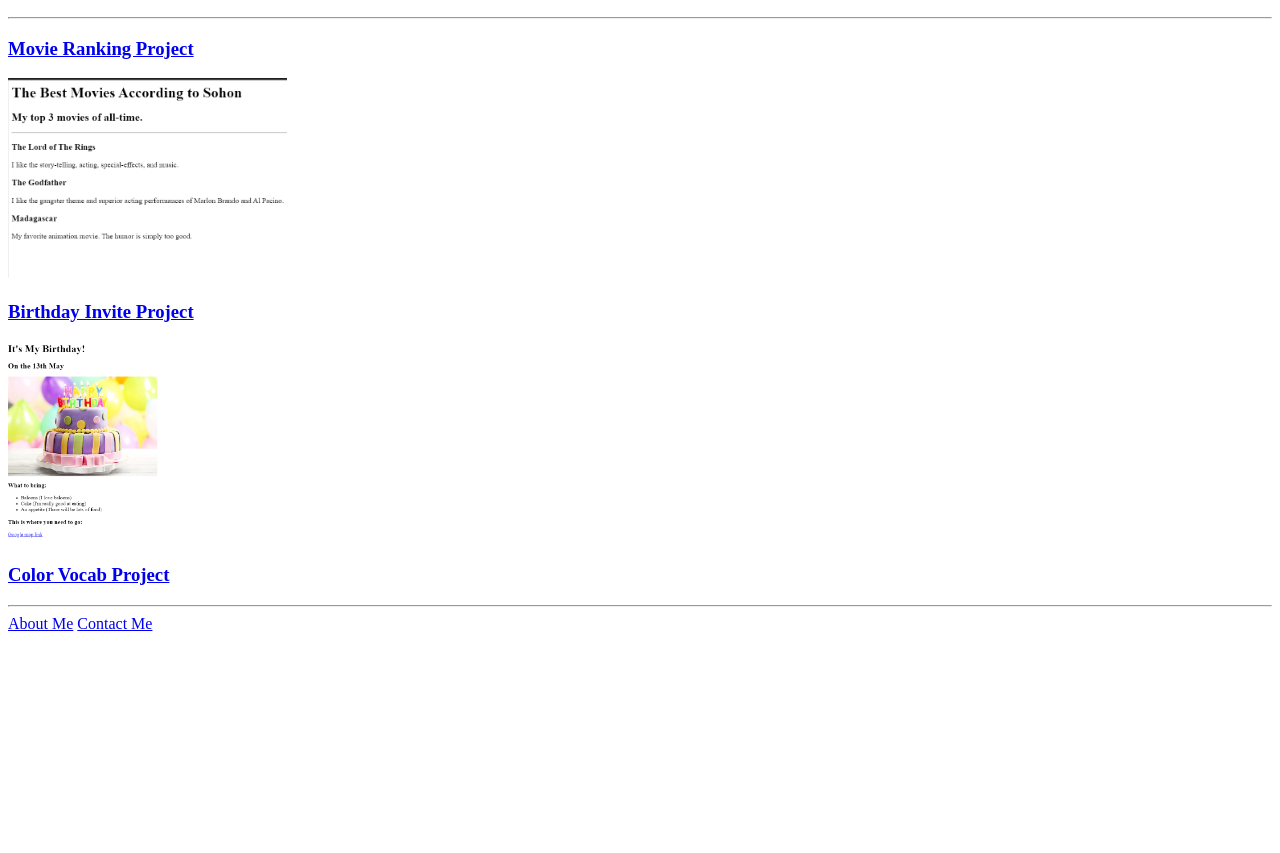
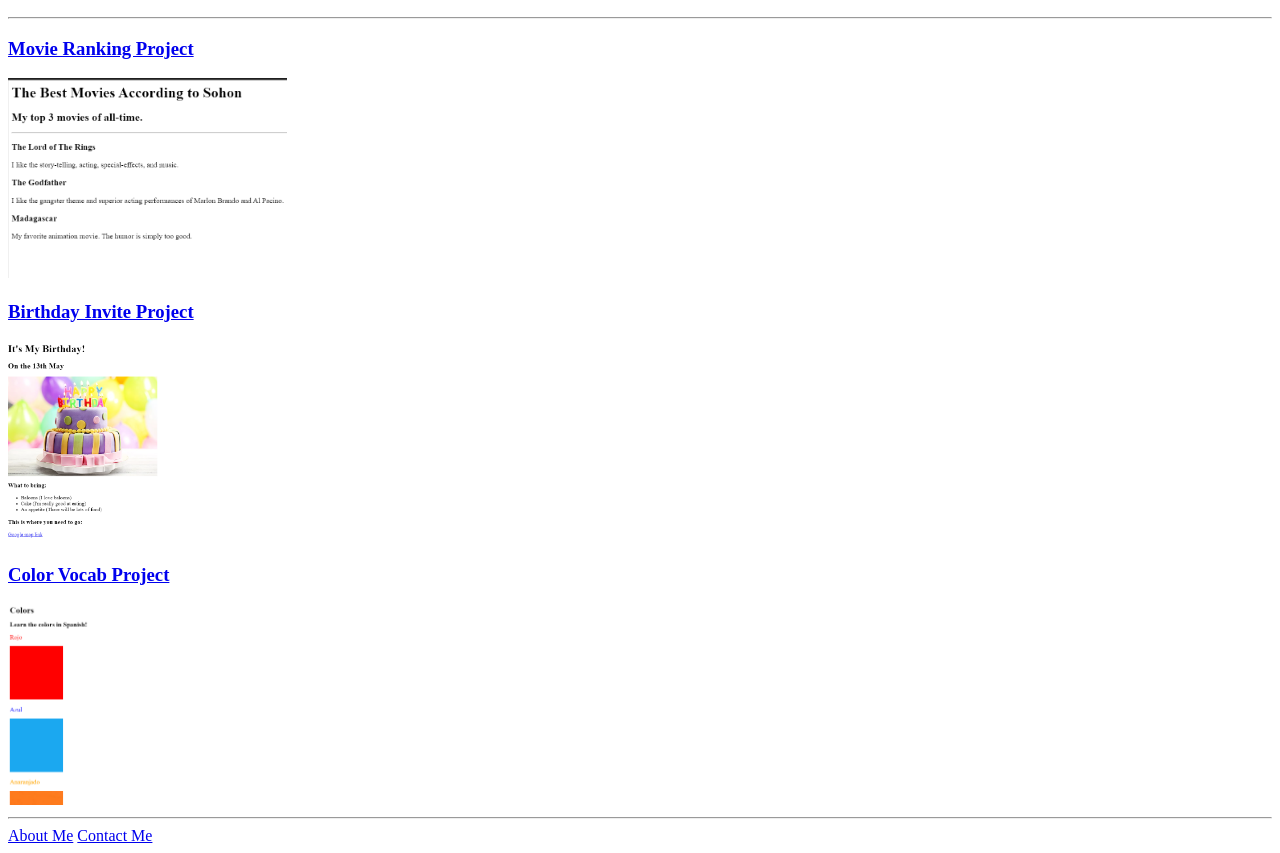
Before and after one commit to sohonroy/html-portfolio, a plain HTML site: page index.html in a window 1280 px wide. Shown: the part 110-963 px from the top of the page. Before the commit the page ends 800 px from the top, so only its background shows below. Drawn offline with Linux system fonts and the light colour scheme.

Commit message:
added screenshot

```diff
--- a/index.html
+++ b/index.html
@@ -15,6 +15,7 @@
     <h3><a href="./public/birthday-invite.html">Birthday Invite Project</a></h3>
     <img src="./assets/images/birthday-invite.png" height="200" alt="a birthday invite website preview" />
     <h3><a href="./5.4 Color Vocab Project/index.html">Color Vocab Project</a></h3>
+    <img src="./assets/images/color-vocab.png" height="200" alt="a color vocab learning website preview" />
     <hr />
     <a href="./public/about.html">About Me</a> <a href="./public/contact.html">Contact Me</a>
 </body>
```
Also changed, not shown: assets/images/color-vocab.png (added).
